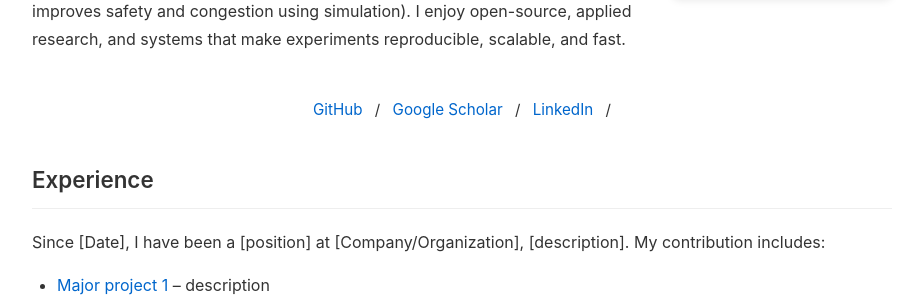
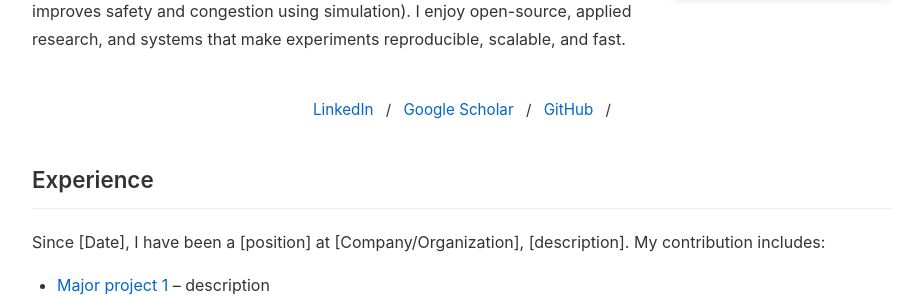
Before and after one commit to YingfanGu/YingfanGu.github.io, a Jekyll site: the page built from index.md, in a window 1280 px wide and 900 px high. Shown: the part 373-670 px from the top of the window, without its empty margins (178-1101 px from the left). Built offline with Jekyll 4.4.1, drawn with Linux system fonts in a browser that asks for light colours.

Commit message:
Reorder social links for improved visibility and accessibility

```diff
--- a/index.md
+++ b/index.md
@@ -29,9 +29,9 @@ layout: minimal
 </div>
 
 <div class="social-links">
+  <a href="/">LinkedIn</a> /
+  <a href="/">Google Scholar</a> /
   <a href="/">GitHub</a> /
-  <a href="/">Google Scholar</a> /
-  <a href="/">LinkedIn</a> /
 </div>
 
 ## Experience
```
